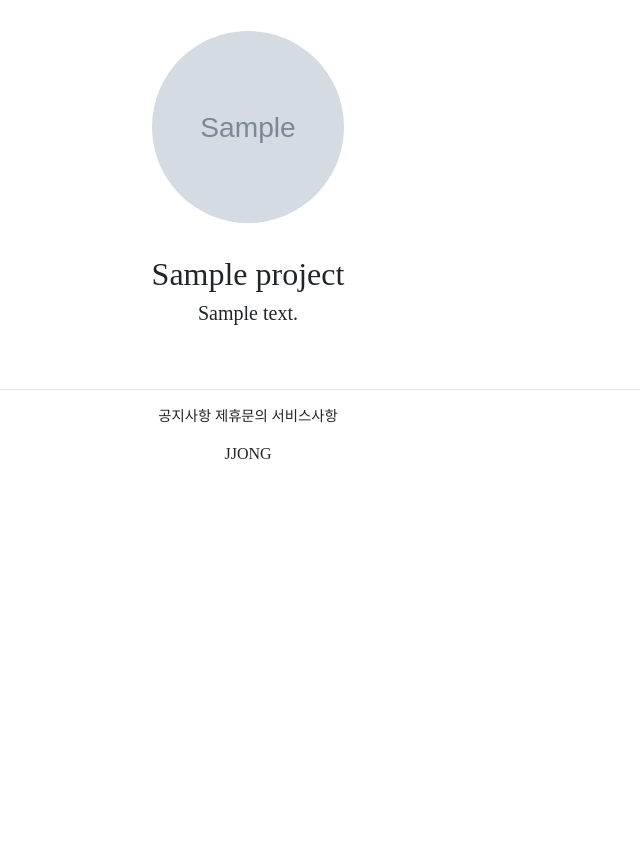
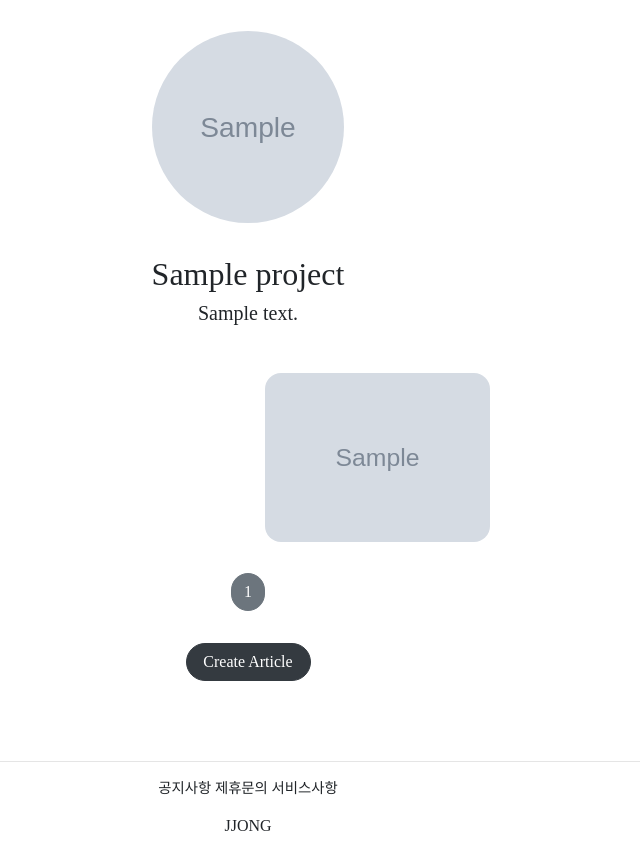
Before and after one commit to kyj098707/django_tutorial, a Django app: page /projects/detail/1 in a window 1280 px wide. Shown: the part 210-1053 px from the top of the page, without its empty margins (392-1032 px from the left). Before the commit the page ends 669 px from the top, so only its background shows below. Run offline with Django 4.2, Linux system fonts and the light colour scheme; tables that the repository leaves empty hold one stand-in row (values such as "Sample post"); grey boxes marked "Sample" are stand-in pictures; some libraries are stand-ins or nearby versions.

Commit message:
add : project_layout, profile_layout

```diff
--- a/accountapp/templates/accountapp/detail.html
+++ b/accountapp/templates/accountapp/detail.html
@@ -46,5 +46,9 @@
         </a>
         {% endif %}
     </div>
+
+    <div>
+        {% include 'snippets/list_fragment.html' with article_list=object_list %}
+    </div>
 </div>
 {% endblock %}
--- a/articleapp/forms.py
+++ b/articleapp/forms.py
@@ -4,4 +4,4 @@ from articleapp.models import Article
 class ArticleCreationForm(ModelForm):
     class Meta:
         model = Article
-        fields = ['title', 'image', 'content']
+        fields = ['title', 'image', 'project','content']
--- a/articleapp/models.py
+++ b/articleapp/models.py
@@ -1,8 +1,11 @@
 from django.db import models
 from django.contrib.auth.models import User
 
+from projectapp.models import Project
+
 class Article(models.Model):
     writer = models.ForeignKey(User, on_delete=models.SET_NULL, related_name='article', null=True)
+    project = models.ForeignKey(Project, on_delete=models.SET_NULL, related_name = 'article', null=True)
     title = models.CharField(max_length=200, null = True)
     image = models.ImageField(upload_to='article/', null=False)
     content = models.TextField(null=True)
--- a/projectapp/templates/projectapp/detail.html
+++ b/projectapp/templates/projectapp/detail.html
@@ -14,5 +14,10 @@
             {{ target_project.description }}
         </h5>
 
-    </div>
+        <div>
+
+            {% include 'snippets/list_fragment.html' with article_list=object_list %}
+        </div>
+
+</div>
 {% endblock %}
--- a/projectapp/views.py
+++ b/projectapp/views.py
@@ -1,7 +1,9 @@
 from django.shortcuts import render
 from django.views.generic import CreateView, DetailView, ListView
+from django.views.generic.list import MultipleObjectMixin
 from django.urls import reverse
 from django.contrib.auth.decorators import login_required
+from articleapp.models import Article
 from projectapp.forms import ProjectCreationForm
 from projectapp.models import Project
 from django.utils.decorators import method_decorator
@@ -17,10 +19,16 @@ class ProjectCreateView(CreateView):
     def get_success_url(self):
         return reverse('projectapp:detail', kwargs={'pk':self.object.pk})
 
-class ProjectDetailView(DetailView):
+class ProjectDetailView(DetailView, MultipleObjectMixin):
     model = Project
     context_object_name = 'target_project'
     template_name = 'projectapp/detail.html'
+
+    paginate_by = 25
+
+    def get_context_data(self, **kwargs):
+        object_list = Article.objects.filter(project=self.get_object())
+        return super(ProjectDetailView, self).get_context_data(object_list=object_list, **kwargs)
 
 class ProjectListView(ListView):
     model = Project
--- /dev/null
+++ b/templates/snippets/list_fragment.html
@@ -0,0 +1,51 @@
+{% load static %}
+
+
+<style>
+
+    .container {
+        padding: 0;
+        margin: 0, auto;
+    }
+
+    .container a {
+        width: 45%;
+        max-width: 250px;
+    }
+
+    .container div {
+        display: flex;
+        justify-content: center;
+        align-items: center;
+
+        border-radius: 1rem;
+    }
+    .container img{
+        width: 100%;
+        border-radius: 1rem;
+    }
+</style>
+    {% if article_list %}
+    <div class="container">
+        {% for article in article_list %}
+        <a href="{% url 'articleapp:detail' pk=article.pk %}">
+            <div>
+                {% include 'snippets/card.html' with article=article %}
+            </div>
+        </a>
+        {% endfor %}
+    </div>
+    <script src="{% static 'js/magicgrid.js' %}"></script>
+    {% else %}
+    <div class = "text-align: center">
+        <h1> No Article YET!! </h1>
+    </div>
+    {% endif %}
+
+    {% include 'snippets/pagination.html' with page_obj=page_obj %}
+
+    <div style ="text-align: center;">
+        <a href="{% url 'articleapp:create' %}" class="btn btn-dark rounded-pill col-3 mt-3 mb-3">
+            Create Article
+        </a>
+    </div>
```
Also changed, not shown: accountapp/views.py (+9 -1 lines), article/cat.4008_Ra5CtbB.jpg (added), article/cat.4018_SWRjWaL.jpg (added), articleapp/migrations/0002_article_project.py (added).
